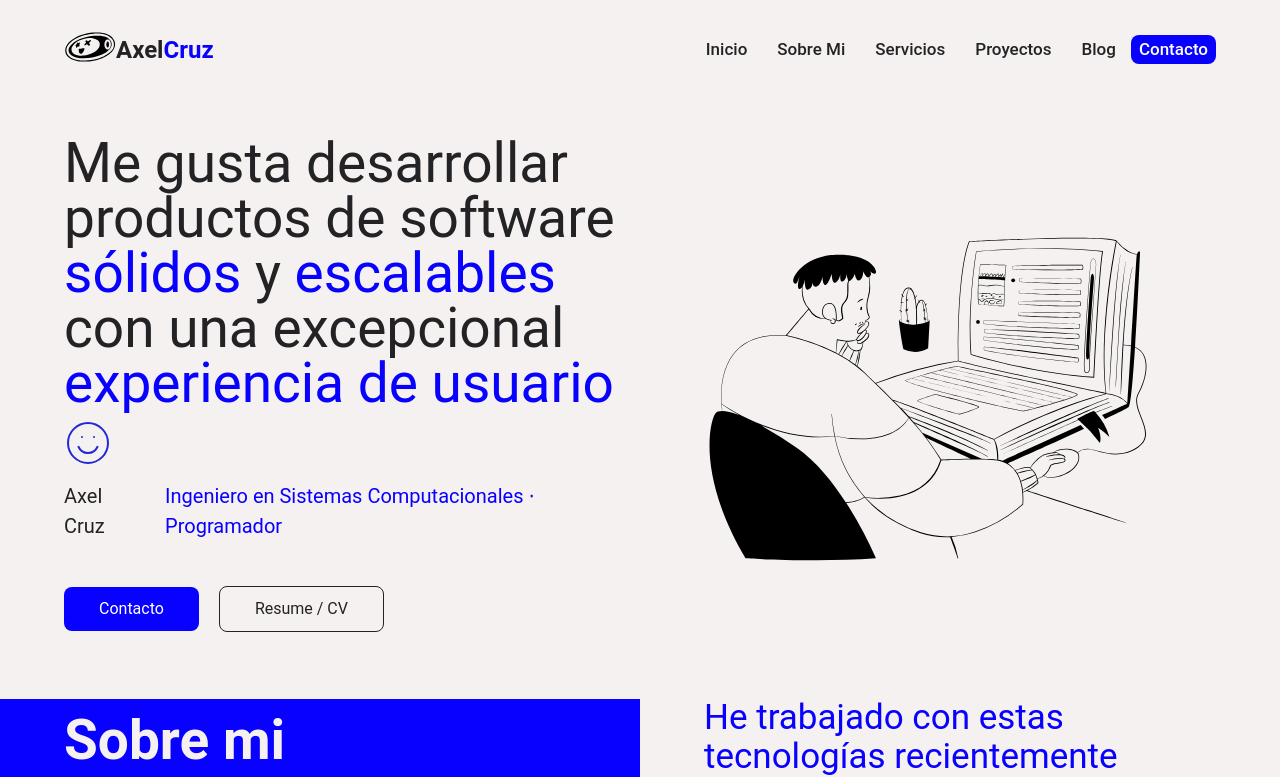
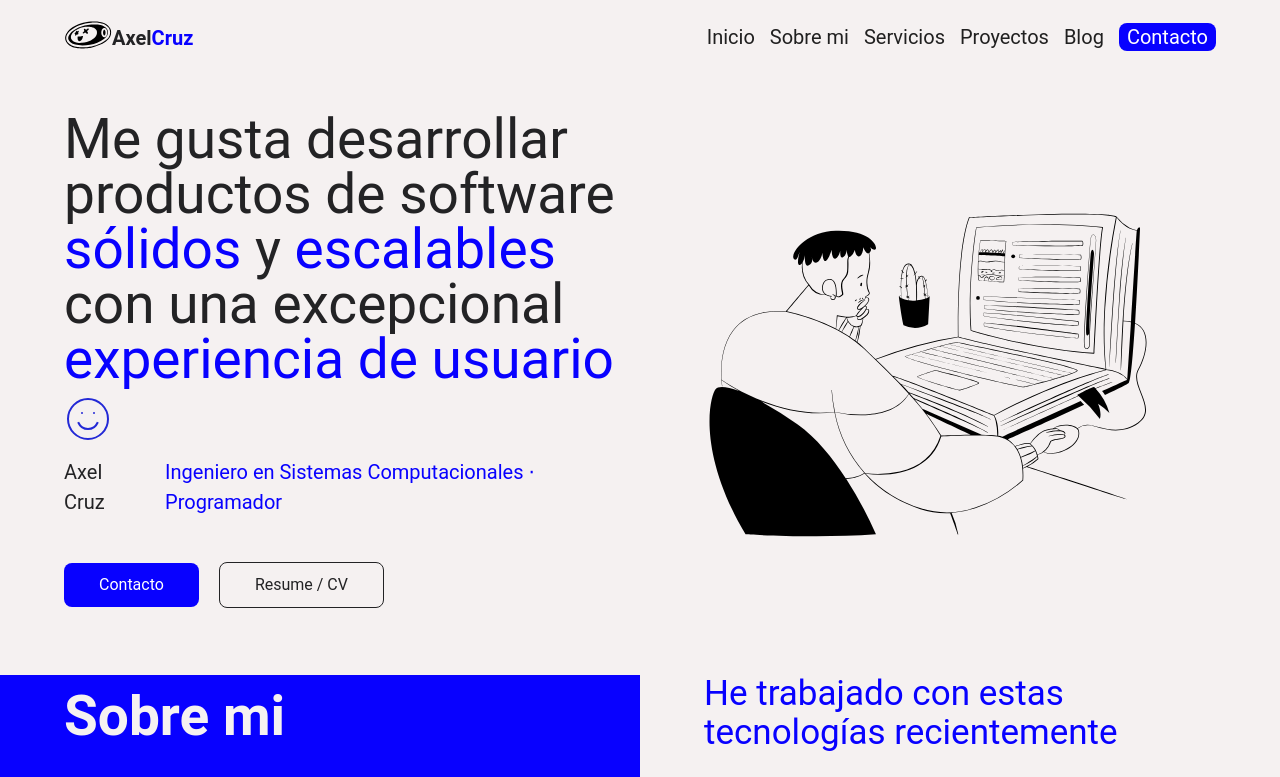
Before and after one commit to axlkun/Axel-Portfolio-2023, a Vue app: page / in a window 1280 px wide. Shown: the top 777 px of the page. Built offline with nearby package versions, Linux system fonts and the light colour scheme.

Commit message:
header mobile first

```diff
--- a/src/components/Header.vue
+++ b/src/components/Header.vue
@@ -1,8 +1,8 @@
 <template>
-    <header class="header">
-        <nav :class="{ 'fixed-logo': menuOpen }">
+    <header class="header" :class="{ 'stick': menuOpen }">
+        <nav>
 
-            <div class="nav-container">
+            <div class="container-bar">
                 <div class="logo" @click="redirectToHome">
                     <div>
                         <img :src="logo" alt="Icono" loading="lazy" />
@@ -13,18 +13,24 @@
 
                 </div>
 
-                <label for="menu-toggle" class="menu-icon">&#9776;</label>
-                <input type="checkbox" id="menu-toggle" @click="toggleMenu">
+                <div class="hide-icon">
+                    <v-icon :icon="menuOpen ? 'mdi mdi-close-box' : 'mdi mdi-menu'" @click="toggleMenu"></v-icon>
+                </div>
+            </div>
 
-
-                <ul class="menu">
+            <div class="container-menu" :class="{ 'hide': !menuOpen }">
+                <ul class="menu desktop-menu">
                     <li><a @click="scrollToSection('home')">Inicio</a></li>
-                    <li><a @click="scrollToSection('aboutme')">Sobre Mi</a></li>
+                    <li><a @click="scrollToSection('aboutme')">Sobre mi</a></li>
                     <li><a @click="scrollToSection('services')">Servicios</a></li>
                     <li><a @click="scrollToSection('projects')">Proyectos</a></li>
                     <li><a @click="scrollToSection('blog')">Blog</a></li>
                     <li><a @click="scrollToSection('contact')" class="button">Contacto</a></li>
                 </ul>
+
+                <div class="hide-icon">
+                    <p>axelcruz.dev@gmail.com</p>
+                </div>
             </div>
 
         </nav>
@@ -65,29 +71,30 @@ export default {
 </script>
 
 <style scoped>
-
 .header {
-    /*position: sticky;*/
-    top: 0;
     width: 100%;
+    max-height: 100vh;
     background-color: var(--primary-background);
 }
 
-nav {
-    width: 100%;
-    background-color: var(--primary-background);
+.stick{
+    position: fixed;
+    z-index: 100;
+    height: 100vh;
 }
 
-.nav-container{
+nav{
     display: flex;
-    justify-content: space-between;
-    align-items: center;
-    padding: 20px 0;
+    flex-direction: column;
     width: 90%;
-    max-width: 120rem;
     margin: 0 auto;
-    background-color: var(--primary-background);
-    transition: 0.2s all ease-in-out;
+    padding: 10px 0;
+
+    @media only screen and (min-width: 1024px) {
+        flex-direction: row;
+        justify-content: space-between;
+        align-items: center;
+    }
 }
 
 .logo {
@@ -96,104 +103,73 @@ nav {
     cursor: pointer;
 }
 
-.fixed-logo {
-    position: fixed;
-    height: 100vh;
-    z-index: 100;
-    position: fixed;
-    /* Otros estilos si es necesario */
-  }
-
 .logo img {
-    width: 52px;
-    height: 52px;
+    width: 48px;
+    height: 48px;
 }
 
 .logo a {
-    font-size: 24px;
+    font-size: 20px;
     font-weight: bold;
     color: var(--primary-blue);
 }
 
 .logo a span {
     color: var(--primary-black);
-    ;
 }
 
-.menu {
+.hide-icon{
+    @media only screen and (min-width: 1024px) {
+        display: none;
+    }
+}
+
+.container-bar{
     display: flex;
+    flex-direction: row;
+    justify-content: space-between;
+    align-items: center;
+}
+
+.container-menu{
+    height: 90vh;
+    display: flex;
+    flex-direction: column;
+    justify-content: space-between;
+    align-items: center;
+
+    @media only screen and (min-width: 1024px) {
+        height: auto;
+    }
+}
+
+.menu{
+    height: 80vh;
+    display: flex;
+    flex-direction: column;
     justify-content: center;
     align-items: center;
-    background-color: var(--primary-background);
+
+    @media only screen and (min-width: 1024px) {
+        flex-direction: row;
+        height: auto;
+        gap: 15px;
+    }
 }
 
 .menu a {
-    display: block;
-    padding: 7px 15px;
-    font-size: 17px;
-    font-weight: 500;
+    font-size: 43px;
+    line-height: 1.2;
+    cursor: pointer;
 
-    color: var(--primary-black);
-    cursor: pointer;
-}
-
-.menu a:hover {
-    color: var(--primary-blue);
-    text-decoration: underline;
-}
-
-.menu-icon {
-    display: none;
-}
-
-#menu-toggle {
-    display: none;
-}
-
-#menu-toggle:checked~.menu {
-    transform: scale(1, 1);
-}
-
-@media only screen and (max-width: 950px) {
-
-    .header {
-        position: static;
+    @media only screen and (min-width: 1024px) {
+        font-size: 20px;
     }
 
-    .menu {
-        flex-direction: column;
-        background-color: var(--primary-background);
-        justify-content: space-evenly;
-        position: absolute;
-        top: 70px;
-        left: 0;
-        width: 100%;
-        height: 90%;
-        transform: scale(1, 0);
-        transform-origin: top;
-        transition: transform 0.3s ease-in-out;
+    &:hover{
+        color: var(--primary-blue);
+        text-decoration: underline;
     }
-
-    .menu a {
-        margin-left: 12px;
-        font-size: 35px;
-    }
-
-    .menu li {
-        margin-bottom: 10px;
-        border-bottom: 1px solid var(--primary-grey);
-        width: 90%;
-
-    }
-
-    .menu-icon {
-        display: block;
-        color: var(--primary-black);
-        font-size: 28px;
-        cursor: pointer;
-    }
-
-
 }
 
 ul.menu li a.button {
@@ -201,10 +177,21 @@ ul.menu li a.button {
     color: white;
     padding: 2px 8px;
     border-radius: 8px;
+}
 
-    &:hover {
-        opacity: 0.9;
-        text-decoration: none;
+ul.menu li a.button:hover {
+    opacity: 0.9;
+    text-decoration: none;
+    color: var(--primary-background);
+}
+
+/* */
+.hide{
+    display: none;
+
+    @media only screen and (min-width: 1024px) {
+        display: block;
     }
 }
+
 </style>
```
